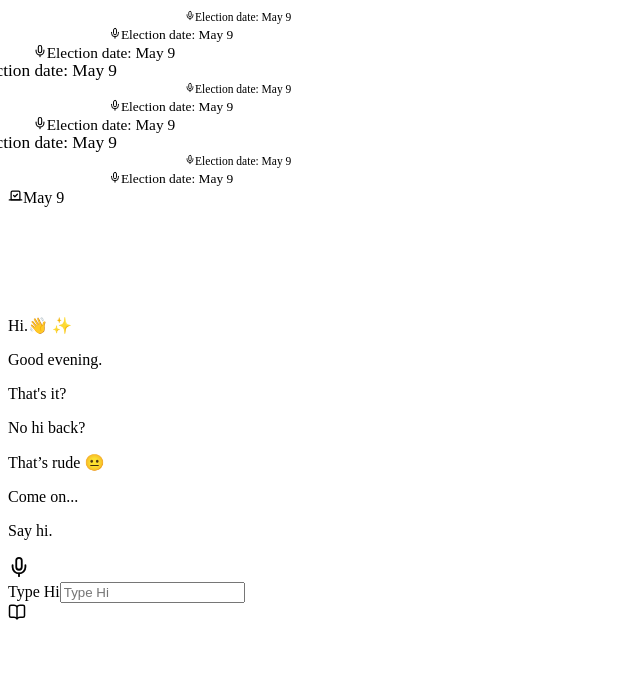
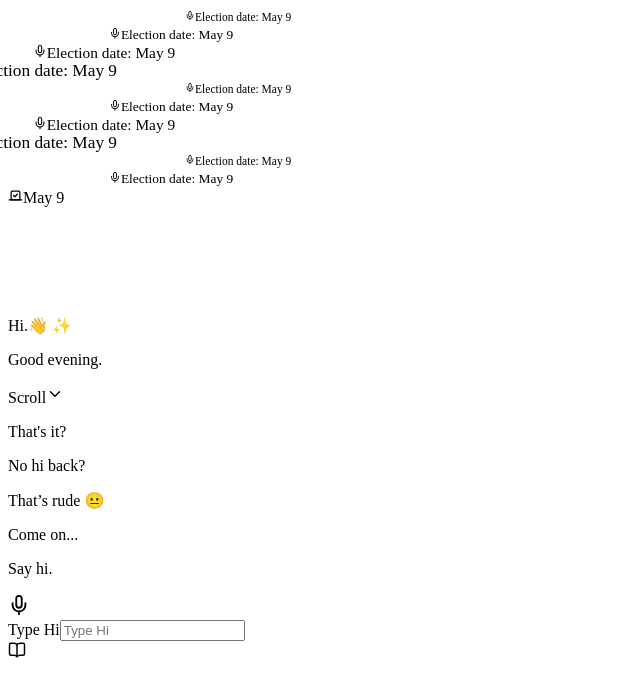
Before and after one commit to veltrixwebtechnologies-cyber/toastmastersvpee, a React (Vite) app: page / in a window 1280 px wide. Shown: the top 696 px of the page, without its empty margins (0-640 px from the left). Built offline with nearby package versions, Linux system fonts and the light colour scheme; the HTML template or start-up script is replaced by a standard one.

Commit message:
Add Scroll indicator to the opening hero screen

```diff
--- a/src/App.jsx
+++ b/src/App.jsx
@@ -248,6 +248,15 @@ function Opening({ onConnected }) {
             {timedGreeting}.
           </motion.p>
         </div>
+        <motion.div
+          initial={{ opacity: 0 }}
+          animate={{ opacity: 1 }}
+          transition={{ delay: 4, duration: 1 }}
+          className="absolute bottom-12 left-1/2 flex -translate-x-1/2 flex-col items-center gap-2 text-white/30"
+        >
+          <span className="text-[0.65rem] font-bold uppercase tracking-[0.2em]">Scroll</span>
+          <ChevronDown size={18} className="animate-bounce opacity-70" />
+        </motion.div>
       </section>
 
       <section className="scene min-h-screen">
```
